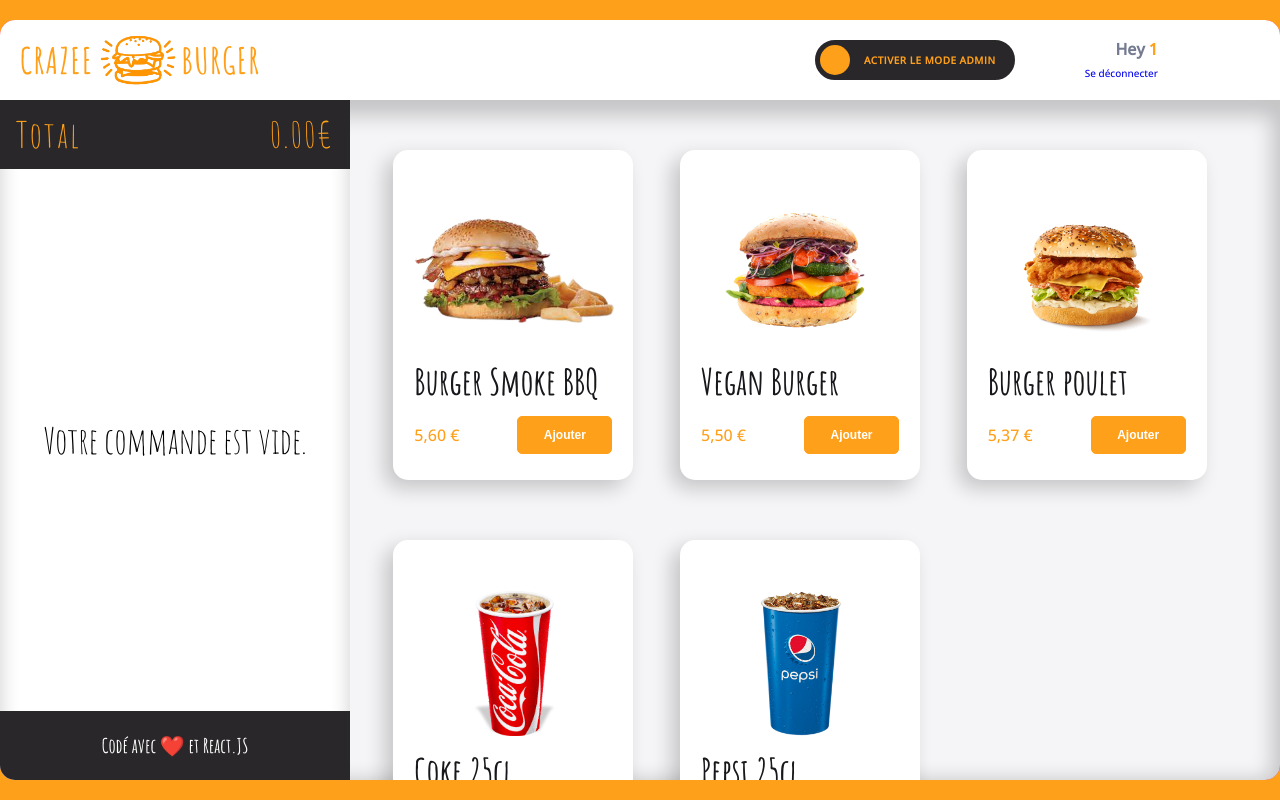
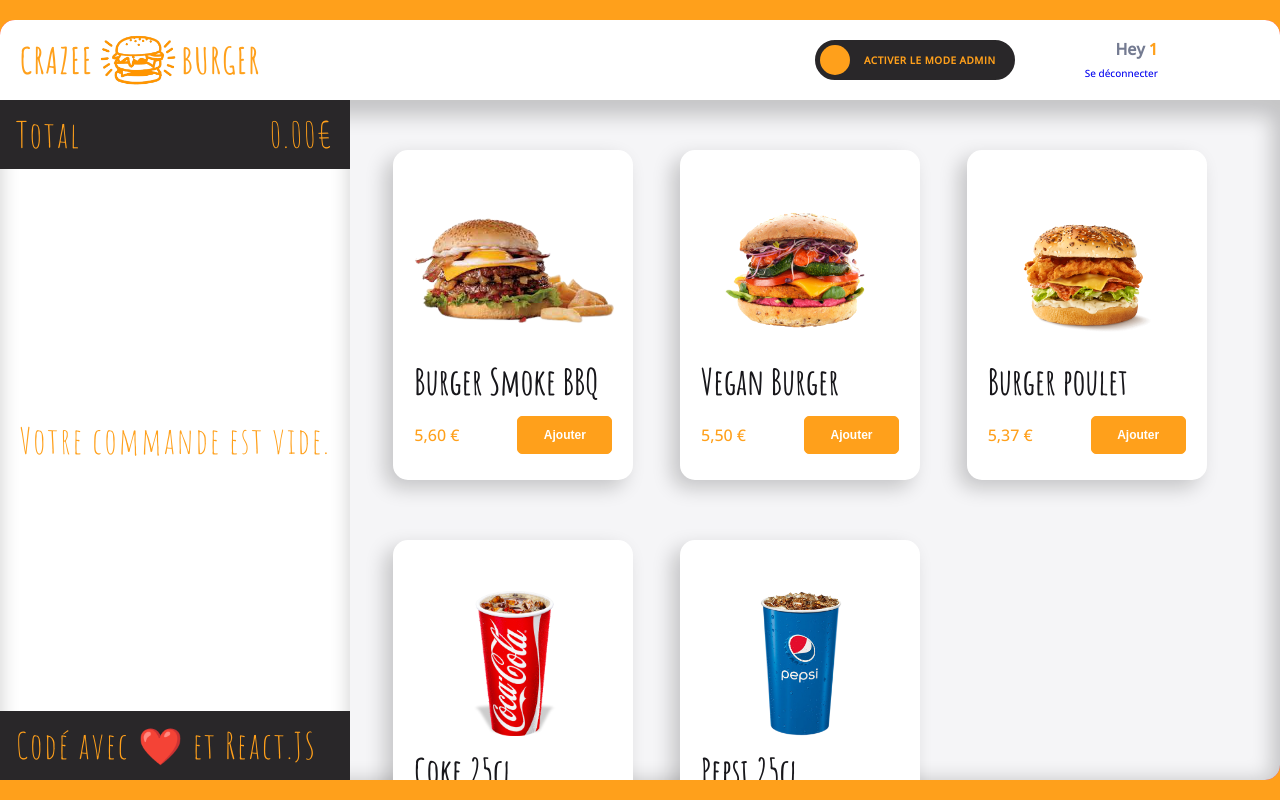
Before and after one commit to Moustito/crazee-burger, a React (Vite) app: page /order/1 in a window 1280 px wide. Built offline with nearby package versions, Linux system fonts and the light colour scheme; some icons are missing.

Commit message:
♻️ F10: MAIN >Create Basket case and reusable component Header

```diff
--- a/src/Components/pages/order/main/Basket.jsx
+++ b/src/Components/pages/order/main/Basket/Basket.jsx
@@ -1,19 +1,23 @@
 import styled from "styled-components";
-import { theme } from "../../../../theme";
+import { theme } from "../../../../../theme";
+import Header from "../../../../reusable-ui/Header";
 
 export default function Basket() {
   const testProduct = false;
 
   return (
     <BasketStyled>
-      <div className="total-price">
+      <Header>
         <p>Total</p>
         <p>0.00€</p>
-      </div>
+      </Header>
       <div className="panier">
         {testProduct ? <p>Vos produits...</p> : <p>Votre commande est vide.</p>}
       </div>
-      <div className="panier-footer">Codé avec ❤️ et React.JS</div>
+
+      <Header>
+        <p>Codé avec ❤️ et React.JS</p>
+      </Header>
     </BasketStyled>
   );
 }
@@ -30,19 +34,18 @@ const BasketStyled = styled.div`
   flex-direction: column;
   box-shadow: 0px 0px 20px 0px #00000033 inset;
 
-  .total-price {
-    width: 100%;
+  p {
     padding: 12px 16px;
-    display: flex;
-    justify-content: space-between;
-    background: #292729;
+
     color: ${theme.colors.primary};
+
     font-family: ${theme.fonts.family.stylish};
     font-size: 36px;
     font-weight: 400;
     line-height: 45.4px;
     letter-spacing: 2px;
   }
+
   .panier {
     width: 100%;
     display: flex;
@@ -57,7 +60,7 @@ const BasketStyled = styled.div`
       text-align: center;
     }
   }
-  .panier-footer {
+  /* .panier-footer {
     width: 100%;
     padding: 22px 0;
     border-radius: 0px 0px 0px 15px;
@@ -67,5 +70,5 @@ const BasketStyled = styled.div`
     text-align: center;
     font-size: 20px;
     font-weight: 700;
-  }
+  } */
 `;
--- a/src/Components/pages/order/main/Main.jsx
+++ b/src/Components/pages/order/main/Main.jsx
@@ -2,7 +2,7 @@ import { styled } from "styled-components";
 import { theme } from "../../../../theme";
 import { useContext } from "react";
 import OrderContext from "../../../../context/OrderContext";
-import Basket from "./Basket";
+import Basket from "./Basket/Basket";
 import MainRightSide from "./MainRightSide/MainRightSide";
 
 export default function Main() {
--- /dev/null
+++ b/src/Components/reusable-ui/Header.jsx
@@ -0,0 +1,16 @@
+import styled from "styled-components";
+import { theme } from "../../theme";
+
+export default function Header({ children }) {
+  return <HeaderStyled>{children}</HeaderStyled>;
+}
+
+const HeaderStyled = styled.div`
+  width: 100%;
+
+  display: flex;
+  justify-content: space-between;
+
+  background: #292729;
+  color: ${theme.colors.primary};
+`;
```
